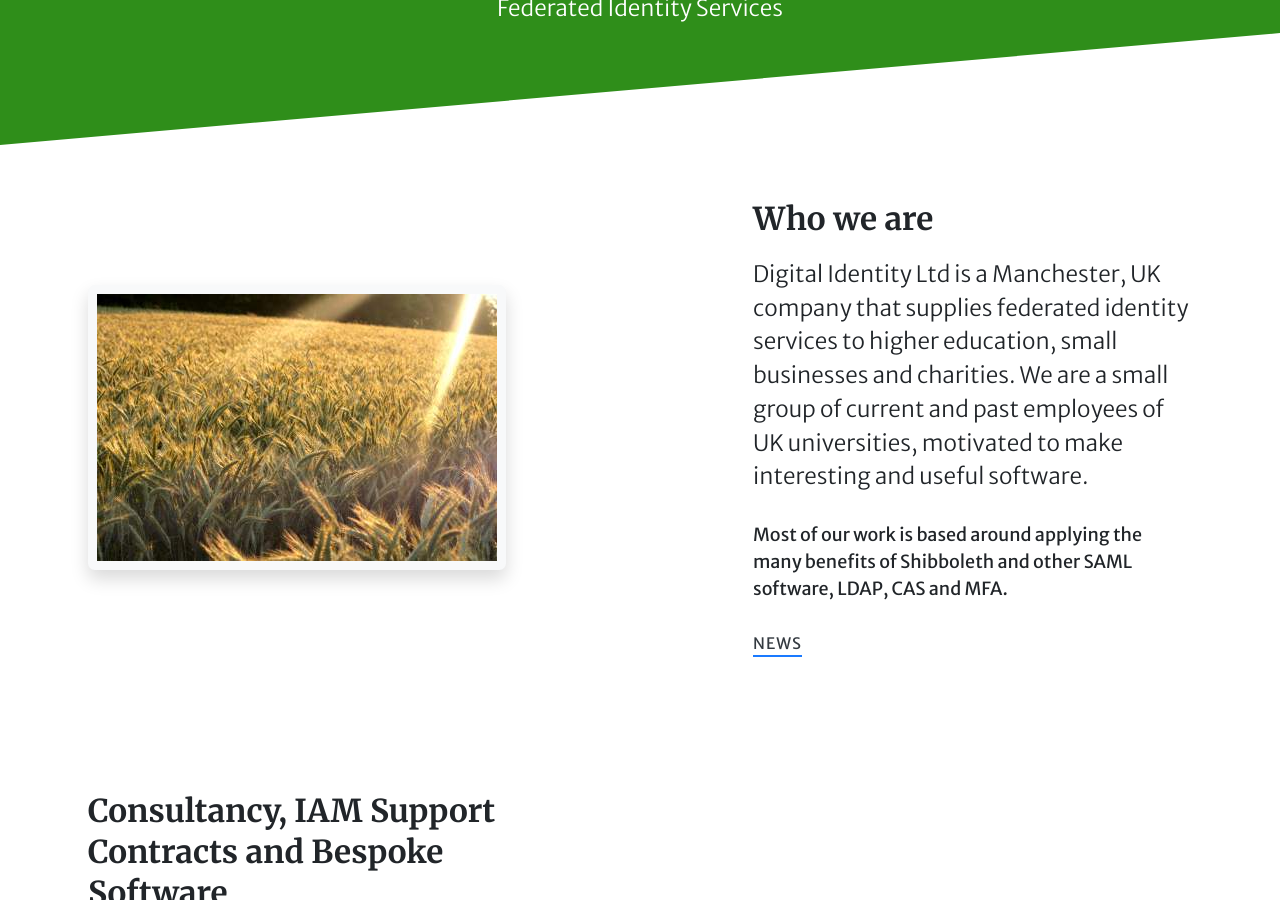
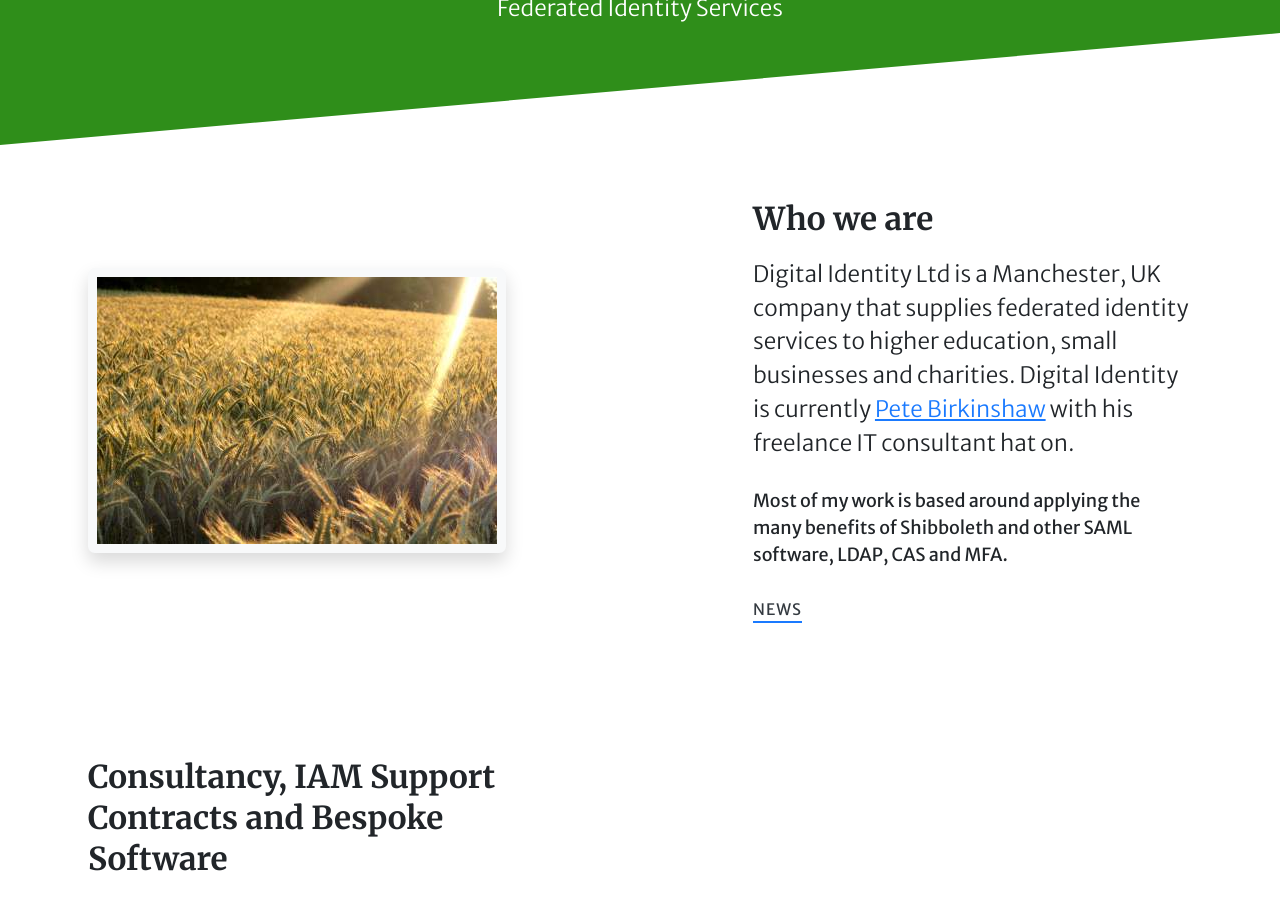
Before and after one commit to Digital-Identity-Labs/digital-identity-labs.github.io, a Jekyll site: the page built from index.html, in a window 1280 px wide and 900 px high, scrolled down 296 px. Built offline with Jekyll 4.4.1, drawn with Linux system fonts in a browser that asks for light colours; the list of posts is cut into pages by our own code; comment, search, counter and statistics services are not loaded; some of the changed text lies outside the part shown.

Commit message:
Tweaks to front page

```diff
--- a/_includes/about/overview.html
+++ b/_includes/about/overview.html
@@ -6,8 +6,9 @@
         </div>
         <div class="col-lg-5">
             <h2 class="h3">Who we are</h2>
-            <p class="mb-4 lead">Digital Identity Ltd is a Manchester, UK company that supplies federated identity services to higher education, small businesses and charities. We are a small group of current and past employees of UK universities, motivated to make interesting and useful software.</p>
-            <p class="mb-4">Most of our work is based around applying the many benefits of Shibboleth and other SAML software, LDAP, CAS and MFA.</p>
+            <p class="mb-4 lead">Digital Identity Ltd is a Manchester, UK company that supplies federated identity services to higher education, small businesses and charities.
+                Digital Identity is currently <a href="https://binary-ape.org/">Pete Birkinshaw</a> with his freelance IT consultant hat on.</p>
+            <p class="mb-4">Most of my work is based around applying the many benefits of Shibboleth and other SAML software, LDAP, CAS and MFA.</p>
 
             <a class="link-cta" href="/blog/">News</a>
         </div>
--- a/_includes/about/topics.html
+++ b/_includes/about/topics.html
@@ -27,7 +27,7 @@
             <h2 class="h3">Digital Identity Labs OSS</h2>
 
             <p class="mb-4">Many of our internally developed software tools, frameworks and libraries will be open
-                sourced under the permissive MIT license. We're big fans of open source software; we all rely on the
+                sourced under the permissive MIT license, or sometimes inherit Apache 2. We're big fans of open source software; we all rely on the
                 open-sourced work of others. </p>
 
             <a class="link-cta" href="https://github.com/Digital-Identity-Labs">Digital Identity Labs</a>
```
